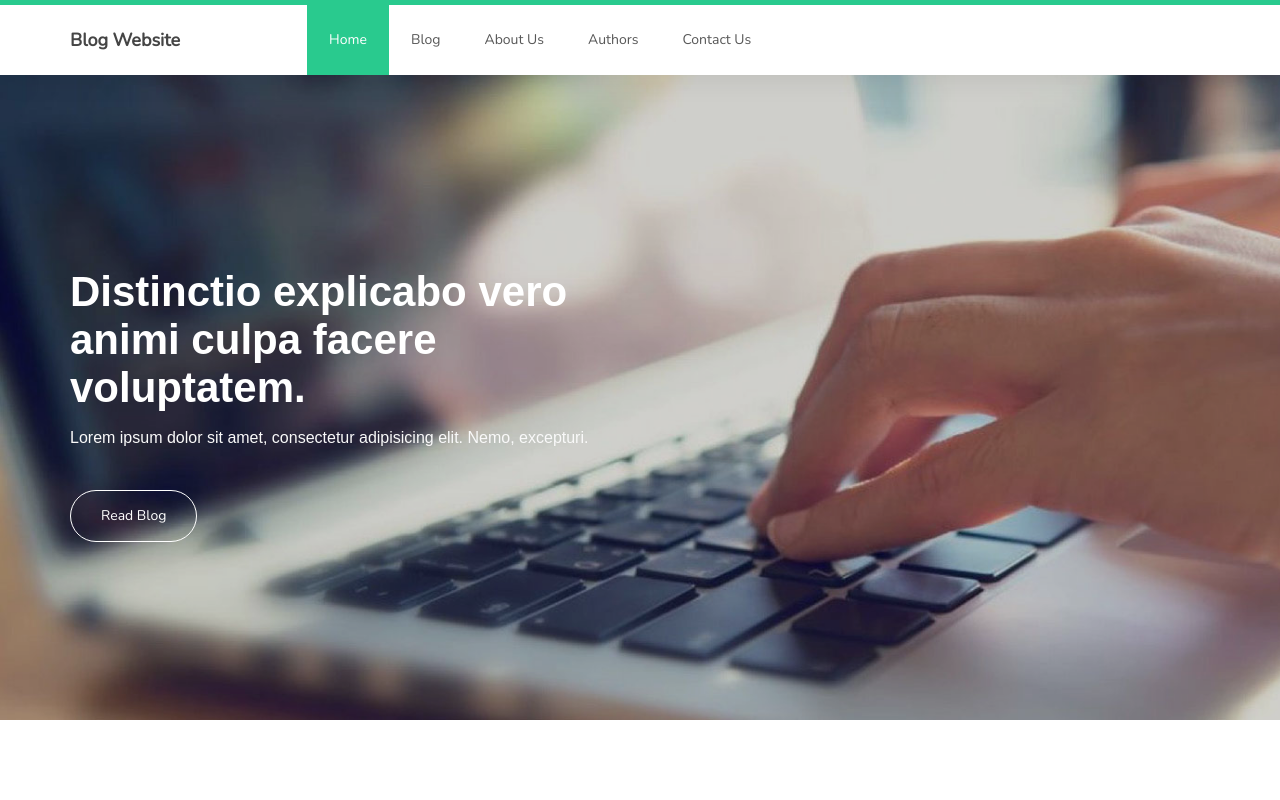
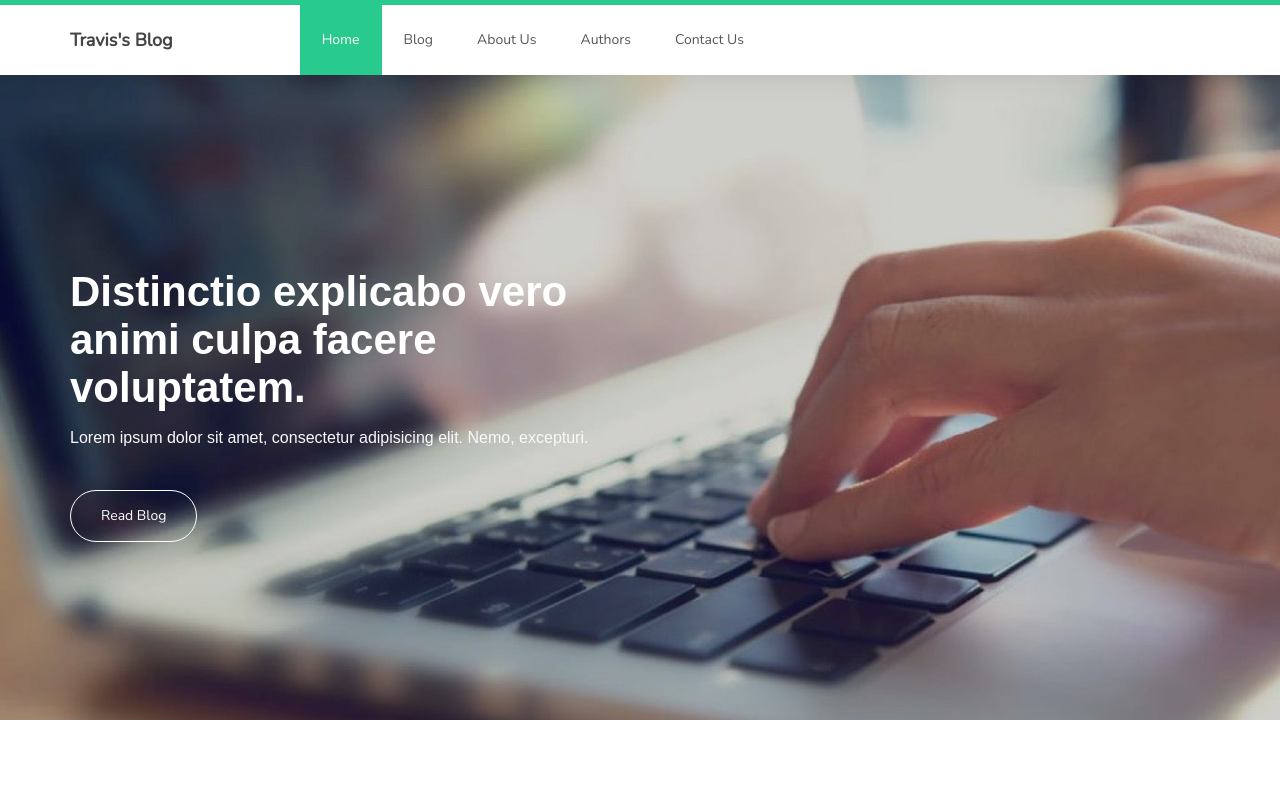
Before and after one commit to tabdelhamed-sparc/test, a plain HTML site: page index.html in a window 1280 px wide. Shown: the top 800 px of the page. Drawn offline with nearby package versions, Linux system fonts and the light colour scheme; a web font is replaced by a local one.

Commit message:
adding title

```diff
--- a/index.html
+++ b/index.html
@@ -42,7 +42,7 @@
                     </button>
 
                     <!-- lOGO TEXT HERE -->
-                    <a href="#" class="navbar-brand">Blog Website</a>
+                    <a href="#" class="navbar-brand">Travis's Blog</a>
                </div>
 
                <!-- MENU LINKS -->
```
